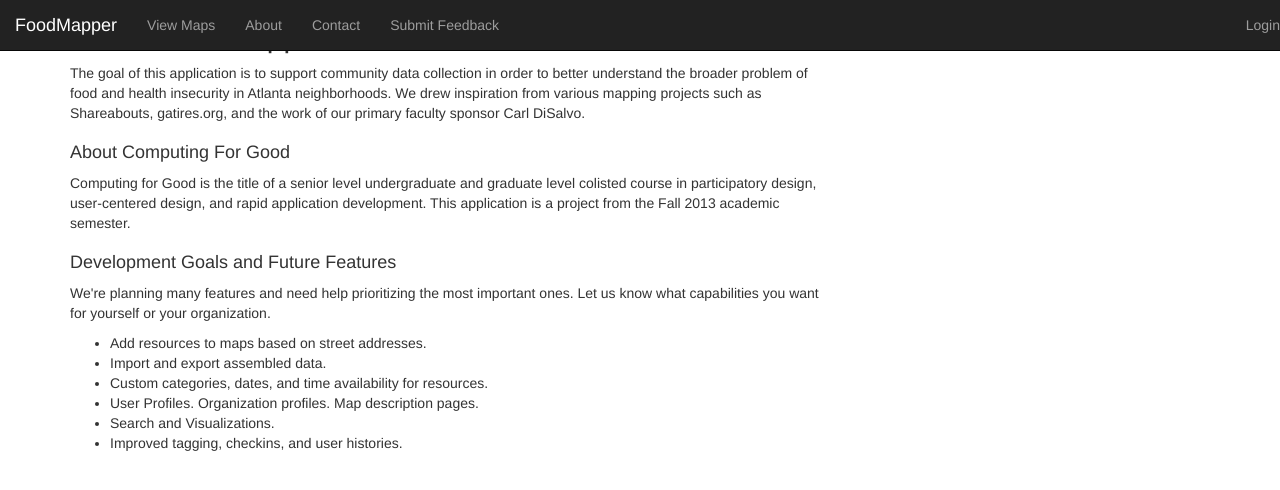
After one commit to food-mappers/food-mapper-app, a Django app: page /about in a window 1280 px wide. The commit adds this page. Shown: the top 490 px of the page. Run offline with Django 3.2, Linux system fonts and the light colour scheme; parts of the project's set-up code (start-up, migrations or seed data) failed here and were passed over; some libraries are stand-ins or nearby versions.

Commit message:
created about and contact pages for public info, corrected typos, improved calltoaction language on front page

```diff
--- a/frontend/static/js/navbar.js
+++ b/frontend/static/js/navbar.js
@@ -2,7 +2,7 @@
 
 // Dynamically populate the Google Docs Feedback Form URL
 var feedbackFormUrl = 'https://docs.google.com/forms/d/15LLhT_SJurl4qr_mpcjqhdw0UcfFTyOsYKowtdBv9PM/viewform';
-$('#feedback-link').attr('href', function() { return feedbackFormUrl; });
+$('.feedback-link').attr('href', function() { return feedbackFormUrl; });
 
 // Alternate version doesn't work so hot... additional fields in the document URL break the google forms parse.
-$('#feedback-link').attr('href', function() { return feedbackFormUrl + '?entry.1821625281=' + 'http://' + window.document.location.host + window.document.location.pathname;});
+$('.feedback-link').attr('href', function() { return feedbackFormUrl + '?entry.1821625281=' + 'http://' + window.document.location.host + window.document.location.pathname;});
--- /dev/null
+++ b/frontend/templates/about.html
@@ -0,0 +1,48 @@
+{% extends "base.html" %}
+
+{% block title %}
+<title> FoodMapper | About </title>
+{% endblock %}
+
+{% block content %}
+<div class="container">
+	<div class="row">
+		<div class="col-sm-8">
+		<h2>About FoodMapper</h2>
+			<p>The goal of this application is to support community data collection in order to better understand the broader problem of food and health insecurity in Atlanta neighborhoods. We drew inspiration from various mapping projects such as Shareabouts, gatires.org, and the work of our primary faculty sponsor Carl DiSalvo.</p>
+		</div>
+	</div>
+	<div class="row">
+		<div class="col-sm-8">
+		<h4>About Computing For Good</h4>
+			<p>Computing for Good is the title of a senior level undergraduate and graduate level colisted course in participatory design, user-centered design, and rapid application development. This application is a project from the Fall 2013 academic semester.</p>
+		</div>
+	</div>
+	<div class="row">
+		<div class="col-sm-8">
+		<h4>Development Goals and Future Features</h4>
+			<p>We're planning many features and need help prioritizing the most important ones. Let us know what capabilities you want for yourself or your organization.</p>
+			<ul>
+				<li>
+					Add resources to maps based on street addresses.
+				</li>
+				<li>
+					Import and export assembled data.
+				</li>
+				<li>
+					Custom categories, dates, and time availability for resources.
+				</li>
+				<li>
+					User Profiles. Organization profiles. Map description pages.
+				</li>
+				<li>
+					Search and Visualizations.
+				</li>
+				<li>
+					Improved tagging, checkins, and user histories.
+				</li>
+			</ul>
+		</div>
+	</div>
+</div>
+{% endblock %}
--- a/frontend/templates/navbar.html
+++ b/frontend/templates/navbar.html
@@ -18,7 +18,13 @@
 			</li>
 			{% endif %}
 			<li>
-				<a id='feedback-link' href='' target="_blank">Submit Feedback</a>
+				<a href="/about">About</a>
+			</li>
+			<li>
+				<a href="/contact">Contact</a>
+			</li>
+			<li>
+				<a class='feedback-link' href='' target="_blank">Submit Feedback</a>
 			</li>
 		</ul>
 		<ul class="nav navbar-nav navbar-right">
--- a/frontend/urls.py
+++ b/frontend/urls.py
@@ -8,6 +8,8 @@ print views
 urlpatterns = patterns('',
     url(r'^$', 'frontend.views.index'),
     url(r'^login', 'frontend.views.login'),
+    url(r'^about', 'frontend.views.about'),
+    url(r'^contact', 'frontend.views.contact'),
     url(r'^maps/add', 'frontend.views.addmap'),
 #     url(r'^sources/editname/(?P<pk>[0-9]+)$', 'frontend.views.editsourcename'),
 #     url(r'^sources/editdesc/(?P<pk>[0-9]+)$', 'frontend.views.editsourcedesc'),
--- a/frontend/views.py
+++ b/frontend/views.py
@@ -16,6 +16,12 @@ def page_not_found(request):
 
 def login(request):
 	return TemplateResponse(request, 'login.html', {'request': request})
+
+def about(request):
+	return render(request, 'about.html')
+
+def contact(request):
+	return render(request, 'contact.html')
 
 def maps(request):
 	return render(request, 'maps.html', {'maps' : Map.objects.all()})
```
Also changed, not shown: frontend/templates/contact.html (added, +22 -0 lines), frontend/templates/root.html (+8 -8 lines).
